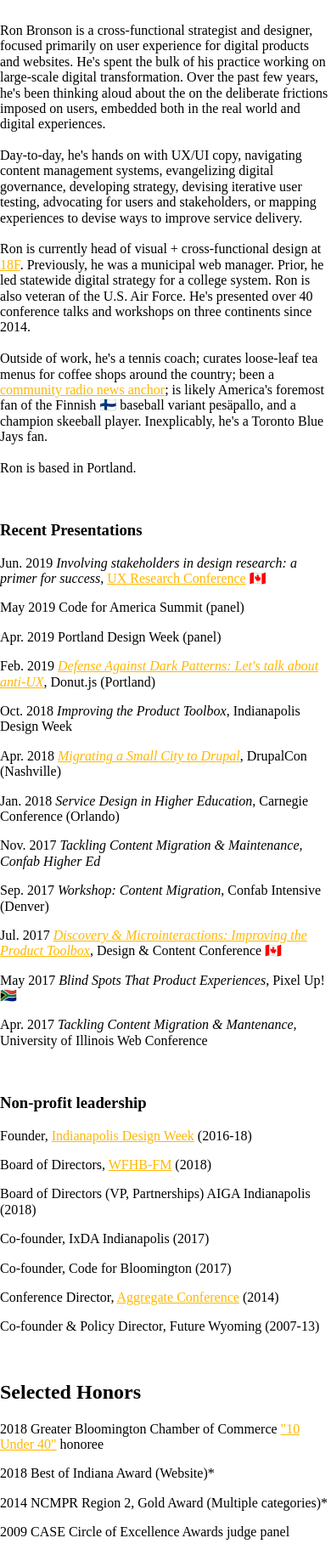
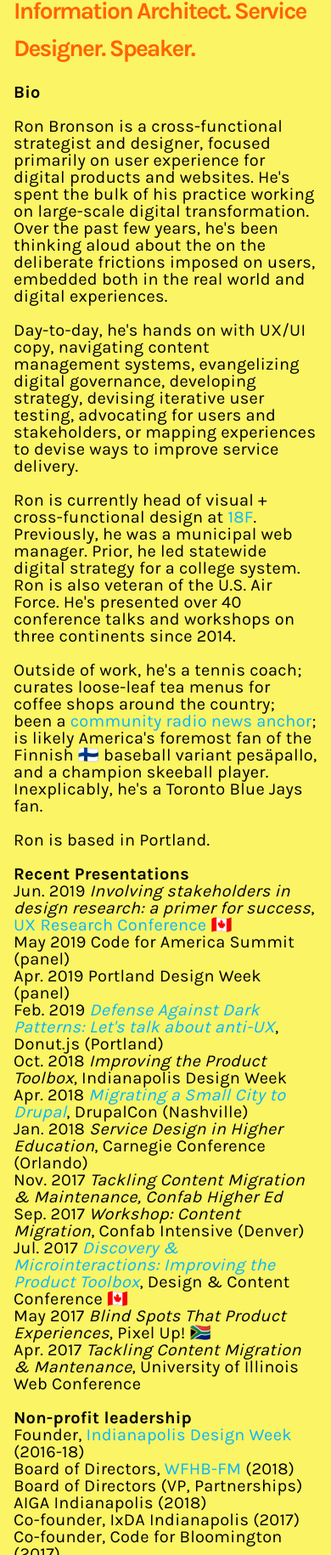
Before and after one commit to quarterback/sitesite, a plain HTML site: page index.html in a window 390 px wide. Shown: the part 170-2000 px from the top of the page at 85% size. Drawn offline with nearby package versions, Linux system fonts and the light colour scheme; files that its build step writes are made by us from their sources.

Commit message:
Add files via upload

```diff
--- a/css/style.css
+++ b/css/style.css
@@ -1,56 +1,250 @@
-html {
-  box-sizing: border-box;
+
+/* Import fonts */
+@import url('https://fonts.googleapis.com/css?family=Karla:400,700|Rokkitt:300,900');
+
+/* 1. Reset */
+html, body, div, span, applet, object, iframe, h1, h2, h3, h4, h5, h6, p, blockquote, pre, a, abbr, acronym, address, big, cite, code, del, dfn, em, img, ins, kbd, q, s, samp, small, strike, strong, sub, sup, tt, var, b, u, i, center, dl, dt, dd, ol, ul, li, fieldset, form, label, legend, table, caption, tbody, tfoot, thead, tr, th, td, article, aside, canvas, details, embed, figure, figcaption, footer, header, hgroup, menu, nav, output, ruby, section, summary, time, mark, audio, video {
+	margin: 0;
+	padding: 0;
+	border: 0;
+	font-size: 100%;
+	font: Karla;
+	vertical-align: baseline;
 }
 
-*,
-*:before,
-*:after {
-  box-sizing: inherit;
-}
-/*
-* {
-  margin: 0;
-  padding: 0;
-  border: 0;
-} */
-
-.min-100 {
-  min-height: 100vh;
+article, aside, details, figcaption, figure, footer, header, hgroup, menu, nav, section {
+	display: block;
 }
 
-.lh-copy {
-  line-height: 1.8;
+body {
+	line-height: 1;
 }
 
-@media screen and (min-width: 30em) {
-  .measure-narrow-ns {
-    max-width: 16em;
-  }
+ol, ul {
+	list-style: none;
 }
 
-.charter {
-  font-family: "Charter", georgia, serif;
+blockquote, q {
+	quotes: none;
 }
 
-.bg-white {
-  background-color: #f8f8f8;
+blockquote:before, blockquote:after, q:before, q:after {
+	content: '';
+	content: none;
 }
 
-.highlight {
-  background-color: rgb(253, 95, 129);
-  color: black;
+table {
+	border-collapse: collapse;
+	border-spacing: 0;
 }
 
-.hover-yellow:hover,
-.hover-yellow:focus {
-  color: rgb(245, 178, 198);
+body {
+	-webkit-text-size-adjust: none;
+}
+
+*, *:before, *:after {
+	-webkit-box-sizing: border-box;
+	   -moz-box-sizing: border-box;
+			box-sizing: border-box;
+}
+
+/* 2. Content elements */
+body {
+	background: #fbf464;
+	padding: 4vw 9vw;
+}
+
+@media screen and (max-width:600px) {
+	body {
+		padding: 16px;
+	}
+}
+
+main {
+	font-family: "Rokkitt";
+	font-size: 40px;
+	font-weight: 900;
+	color: #cdecff;
+	line-height: 55px;
+	letter-spacing: -1.8px;
+	width: 860px;
+}
+
+@media screen and (max-width:1240px) {
+	main {
+		line-height: 55px;
+	}
+}
+
+@media screen and (max-width:960px) {
+	main {
+		font-size: 40px;
+		line-height: 55px;
+	}
+}
+
+@media screen and (max-width:600px) {
+	main {
+		font-size: 30px;
+		line-height: 44px;
+	}
+}
+
+@media screen and (min-width:1200px) {
+	main {
+		width: 1070px;
+	}
+}
+
+@media (min-width:768px) and (max-width:979px) {
+	main {
+		width: 662px;
+	}
+}
+
+@media (max-width:767px) {
+	main {
+		width: 100%;
+	}
+}
+
+@media (max-width:567px) {
+	main {
+		width: 100%;
+	}
+}
+
+a {
+	color: #04b6fd;
+	text-decoration: none;
+}
+
+a:hover {
+	color: #cc225b;
+	text-decoration: underline;
+}
+
+.top-text {
+	font-family: "Karla";
+	font-size: 14px;
+	font-weight: 700;
+	float: left;
+	letter-spacing: 0;
+	line-height: 1.5;
+	padding-right: 3%;
+}
+@media screen and (max-width:960px) {
+	.top-text {
+		width: 100%;
+		font-size: 14px;
+		line-height: 1.4;
+		margin-bottom: 20px;
+		color: #053183;
+	}
+}
+
+.line {
+	float: left;
+	width: 100%;
+	height: 2px;
+	background: #1212;
+	margin: 50px 0;
+}
+
+.bigtitle {
+	font-family: "Rokkitt";
+	font-size: 7vw;
+	font-weight: 900;
+	line-height: 1;
+	width: 100%;
+	float: left;
+	color: #2b2930;
+	letter-spacing: -0.1vw;
+}
+
+.title {
+	font-family: "Rokkitt";
+	font-size: 7vw;
+	font-weight: 500;
+	line-height: 1;
+	width: 100%;
+	float: left;
+	color: #2b2930;
+	letter-spacing: -0.1vw;
+}
+
+@media screen and (max-width:960px) {
+	.title {
+		font-size: 10vw;
+	}
+}
+
+.subheading {
+	color: #000;
+	font-size: 20px;
+	letter-spacing: .0125em;
+	font-family: "Karla";
+	weight: 400;
+	margin-bottom: 40px;
+}
+
+.profile-info {
+	color: #ff6300;
+	font-family: "Karla";
+	font-size: 28px;
+	weight: 400;
+	float: left;
+	width: 100%;
+	margin-bottom: 20px;
+}
+.root {
+		--black: #000;
+		--benthic-black: #111;
+		--very-dark-blue: #333;
+		--alucards-night: #555;
+		--scotch-blue: #777;
+		--duke-blue: #999;
+		--cobalt: #aaa;
+		--stonewall-grey: #c1c1c1;
+		--true-blue: #ccc;
+		--blue-overdose: #eee;
+		--lighthouse: #f4f4f4;
+		--rich-blue: #fff;
+		--white: #ffffff;
+		--safety-orange: #ff6300;
+		--red-orange: #ff4136;
+		--grapefruit-pulp: #ff725c;
+		--rose-tonic: #ffdfdf;
+		--selective-yellow: #ffb700;
+		--light-tan: #fbf1a9;
+		--glamour-white: #fffceb;
+		--green-velvet: #137752;
+		--bright-camouflage: #19a974;
+		--neverland: #9eebcf;
+		--melting-glacier: #e8fdf5;
+		--deutzia-white: #f6fffe;
+		--apocyan: #96ccff;
+		--blue-hijab: #cdecff;
+		--oxford-blue: #001b44;
+		--fright-night: #00449e;
+		--andrea-blue: #357edd;
+		--rebecca-purple: #5e2ca5;
+		--lighter-purple: #a463f2;
+		--mexican-pink: #d5008f;
+		--barbie-pink: #ff41b4;
+		--pout-pink: #ff80cc;
+		--rose-daphne: #ffa3d7;
+		--miyamoto-red: #e7040f;
+}
+.site-info {
+	color: #e7040f;
+	font-family: Karla, sans-serif;
+	font-size: 14px;
+	font-weight: 400;
+	letter-spacing: .0125em;
+	float: left;
+	width: 100%;
+	margin-bottom: 10px;
+
 
 }
-.{color},
-.{color}:visited {
-  color: #ffb700;
-}
-.{color},
-.{color}:link {
-  color: #ffb700;
-}
```
